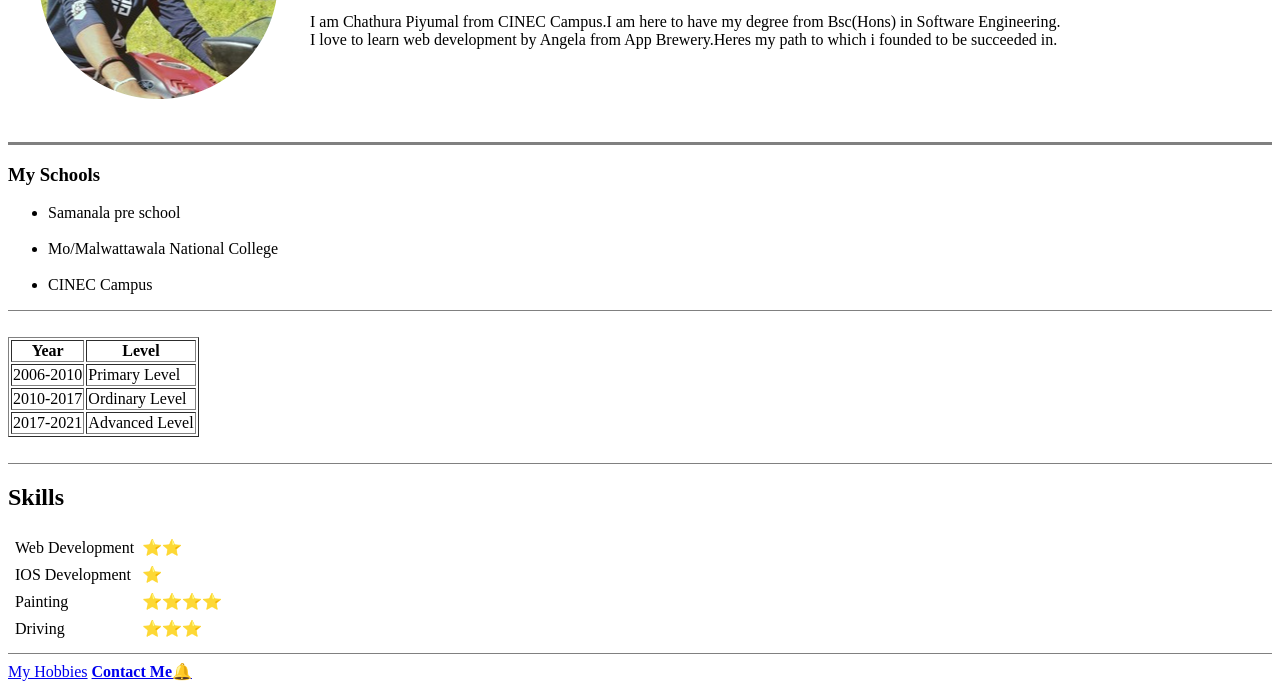
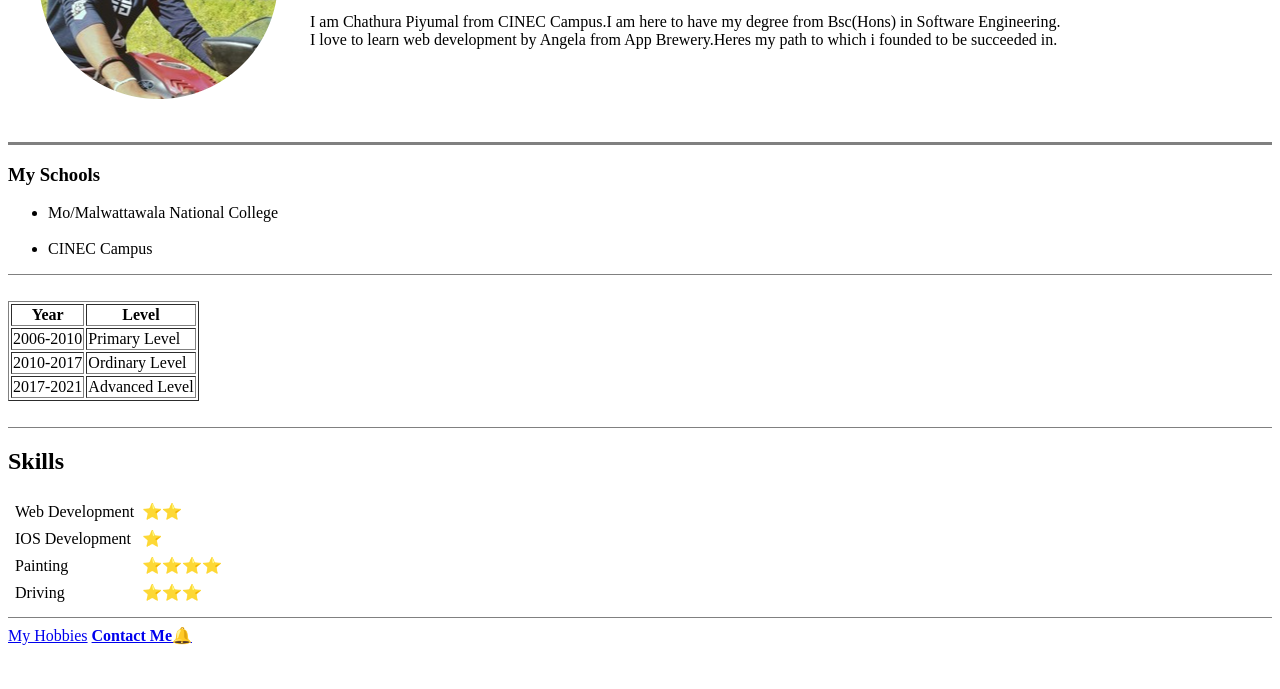
Before and after one commit to ChathuraPJ/CV, a plain HTML site: page index.html in a window 1280 px wide. Shown: the part 179-868 px from the top of the page. After the commit the page ends 832 px from the top, so only its background shows below. Drawn offline with Linux system fonts and the light colour scheme.

Commit message:
Update index.html

```diff
--- a/index.html
+++ b/index.html
@@ -19,9 +19,8 @@
     <hr size="3" noshade>
     <h3>My Schools</h3>
     <ul>
-        <li>Samanala pre school</li><br>
-            <li>Mo/Malwattawala National College</li><br>
-                <li>CINEC Campus</li>
+        <li>Mo/Malwattawala National College</li><br>
+            <li>CINEC Campus</li>
     </ul>
     <hr size="1" noshade>
     <br>
```
